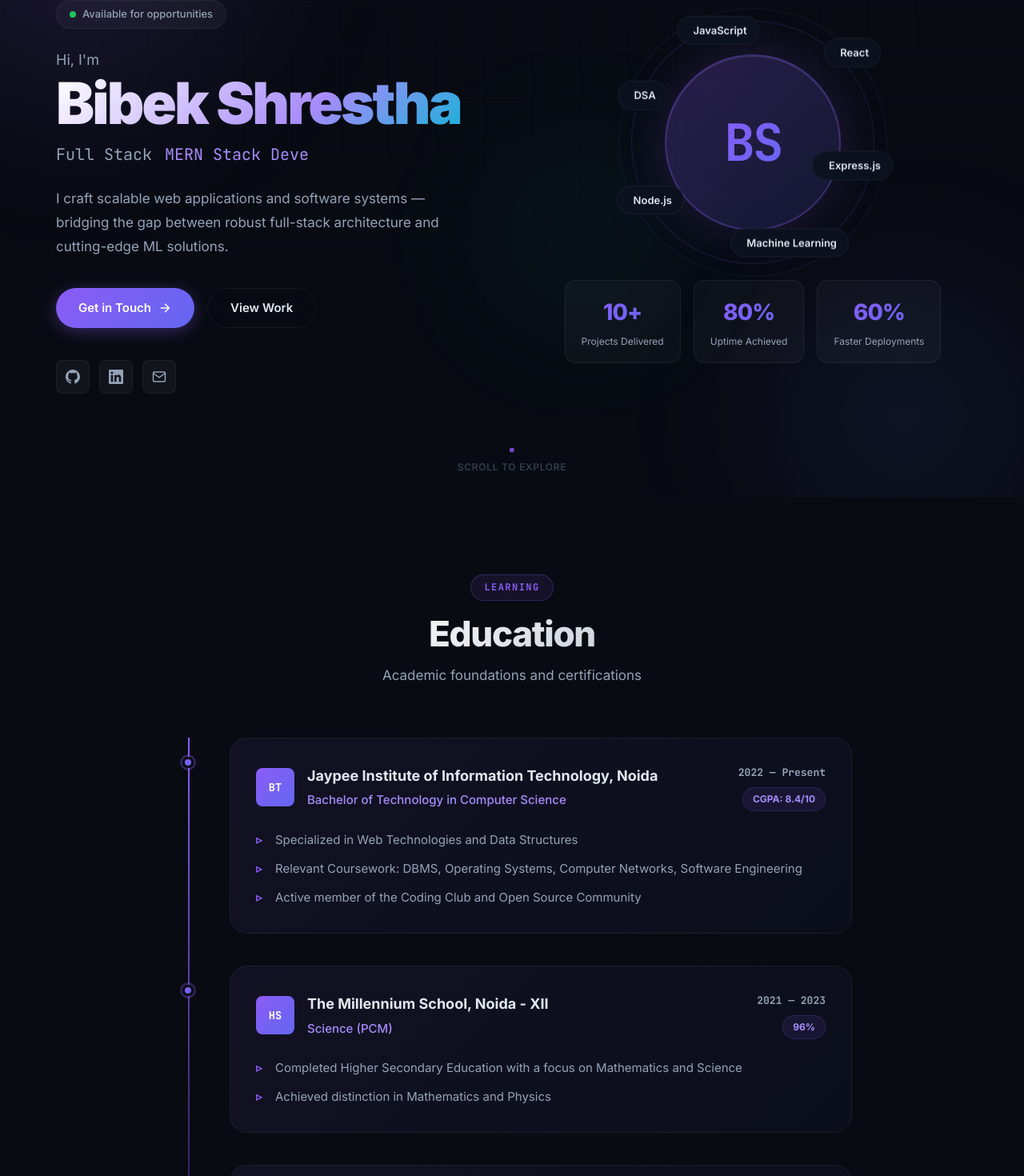
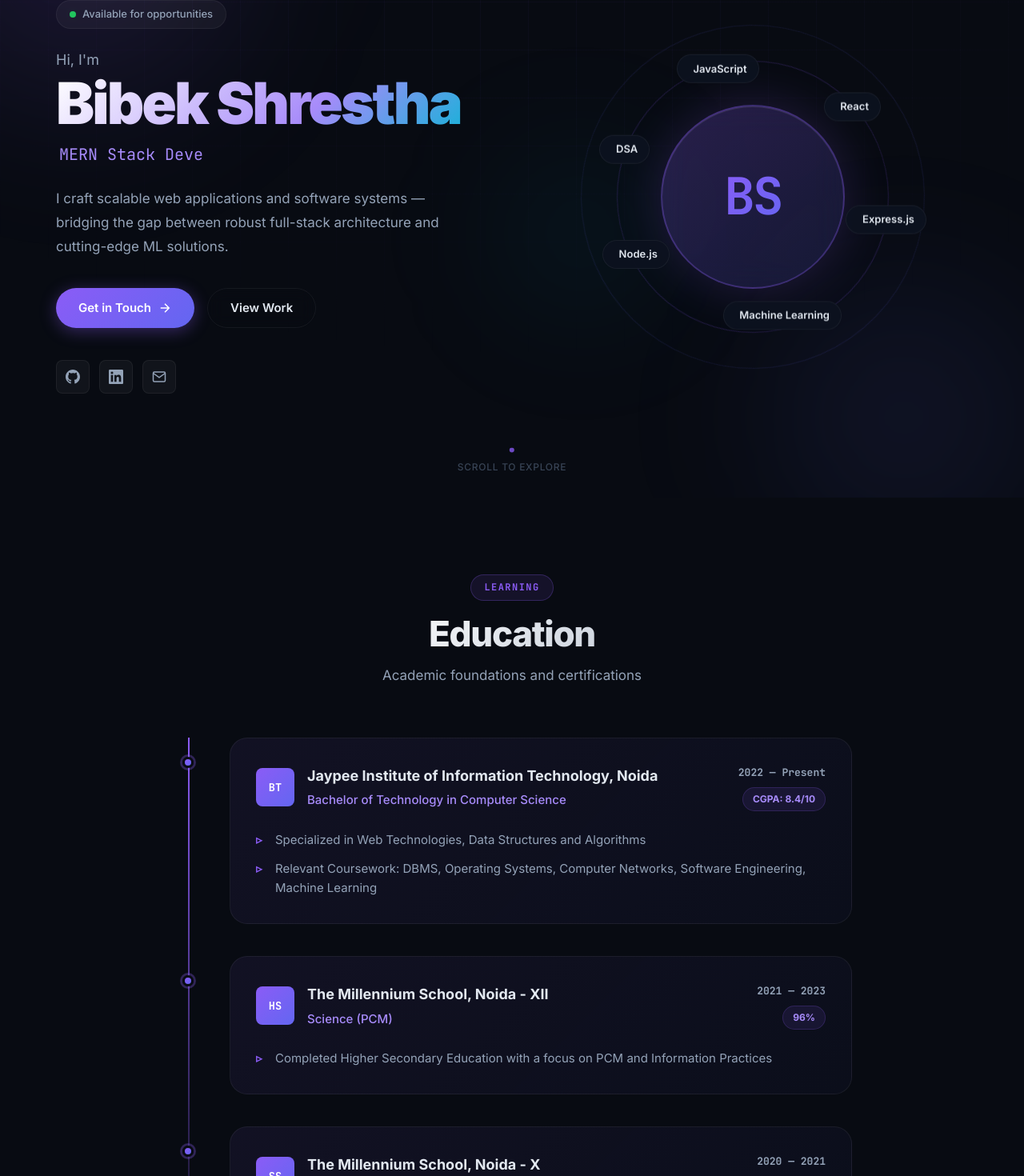
Before and after one commit to biibekk/portfolio, a React (Vite) app in the folder frontend/: page / in a window 1280 px wide. Shown: the part 178-1648 px from the top of the page at 80% size. Built offline with nearby package versions, Linux system fonts and the light colour scheme.

Commit message:
content corrections made

```diff
--- a/frontend/src/components/Education/Education.jsx
+++ b/frontend/src/components/Education/Education.jsx
@@ -10,9 +10,8 @@ const EDUCATION = [
     duration: '2022 — Present',
     score: 'CGPA: 8.4/10',
     details: [
-      'Specialized in Web Technologies and Data Structures',
-      'Relevant Coursework: DBMS, Operating Systems, Computer Networks, Software Engineering',
-      'Active member of the Coding Club and Open Source Community'
+      'Specialized in Web Technologies, Data Structures and Algorithms',
+      'Relevant Coursework: DBMS, Operating Systems, Computer Networks, Software Engineering, Machine Learning',
     ],
     initials: 'BT'
   },
@@ -23,8 +22,7 @@ const EDUCATION = [
     duration: '2021 — 2023',
     score: '96%',
     details: [
-      'Completed Higher Secondary Education with a focus on Mathematics and Science',
-      'Achieved distinction in Mathematics and Physics'
+      'Completed Higher Secondary Education with a focus on PCM and Information Practices',
     ],
     initials: 'HS'
   },
@@ -35,8 +33,8 @@ const EDUCATION = [
     duration: '2020 — 2021',
     score: '98.2%',
     details: [
-      'Completed Secondary Education with distinction',
-      'Awarded for academic excellence and extra-curricular participation'
+      // 'Completed Secondary Education with distinction',
+      // 'Awarded for academic excellence and extra-curricular participation'
     ],
     initials: 'SS'
   }
--- a/frontend/src/components/FAQ/FAQ.jsx
+++ b/frontend/src/components/FAQ/FAQ.jsx
@@ -6,7 +6,7 @@ const FAQS = [
     id: 'faq-1',
     question: 'What types of projects do you specialize in?',
     answer:
-      'I specialize in full-stack web applications, NFT marketplaces, SaaS platforms, ERP systems, B2B/B2C travel platforms, and Web3 dApps. My expertise spans from elegant React frontends to robust Laravel/Node.js backends and blockchain smart contracts.',
+      'I specialize in building full-stack applications and intelligent AI-driven systems. My expertise ranges from developing high-performance React frontends and Node.js backends to engineering complex machine learning pipelines and algorithmic simulations. I focus on creating scalable, data-centric solutions that solve real-world problems.',
   },
   {
     id: 'faq-2',
@@ -24,7 +24,8 @@ const FAQS = [
     id: 'faq-4',
     question: 'What makes you different from other developers?',
     answer:
-      'My unique combination of full-stack web expertise and machine learning knowledge lets me build both traditional and decentralized applications. I focus on scalable architecture, clean code, and measurable outcomes — like reducing deployment time by 60% and maintaining 80% uptime across production environments.',
+      'What makes me unique is my ability to seamlessly integrate  Machine Learning into production-ready full-stack architectures. I don’t just build interfaces; I engineer intelligent systems with measurable impact. I bridge the gap between complex algorithmic research and user-centric deployment.',
+      // 'What makes me unique is my ability to seamlessly integrate  Machine Learning into production-ready full-stack architectures. I don’t just build interfaces; I engineer intelligent systems with measurable impact—like achieving 98% accuracy in predictive models for agriculture or driving a 50 conversion rate in lead generation for business platforms. I bridge the gap between complex algorithmic research and user-centric deployment.',
   },
 ]
 
--- a/frontend/src/components/Hero/Hero.css
+++ b/frontend/src/components/Hero/Hero.css
@@ -167,20 +167,20 @@
 
 .avatar-ring {
   position: absolute;
-  inset: -12px;
+  inset: -30px;
   border-radius: 50%;
   border: 1.5px solid rgba(139,92,246,0.2);
   animation: spin-ring 12s linear infinite;
 }
 .avatar-ring-2 {
-  inset: -28px;
+  inset: -75px;
   border-color: rgba(99,102,241,0.12);
   animation-duration: 20s;
   animation-direction: reverse;
 }
 
 .avatar-circle {
-  width: 220px; height: 220px;
+  width: 230px; height: 230px;
   border-radius: 50%;
   background: linear-gradient(135deg, rgba(139,92,246,0.25), rgba(99,102,241,0.15));
   border: 2px solid rgba(139,92,246,0.3);
@@ -219,11 +219,11 @@
 }
 .tag-icon { font-size: 1rem; }
 .tag-1 { top: 5%;  right: -20px; animation-delay: 0s; }
-.tag-2 { bottom: 15%; left: -30px; animation-delay: 1s; }
-.tag-3 { top: 55%; right: -35px; animation-delay: 2s; }
-.tag-4 { top: -4%; left: 16%;  animation-delay: 0.5s; }
-.tag-5 { bottom: -10px; right: 20px; animation-delay: 1.5s; }
-.tag-6 { top: 25%; right: 88%;  animation-delay: 0.5s; }
+.tag-2 { bottom: 15%; left: -48px; animation-delay: 1s; }
+.tag-3 { top: 55%; right: -77px; animation-delay: 2s; }
+.tag-4 { top: -11%; left: 16%;  animation-delay: 0.5s; }
+.tag-5 { bottom: -33px; right: 29px; animation-delay: 1.5s; }
+.tag-6 { top: 25%; right: 96%;  animation-delay: 0.5s; }
 
 .stat-cards {
   display: flex;
--- a/frontend/src/components/Hero/Hero.jsx
+++ b/frontend/src/components/Hero/Hero.jsx
@@ -5,7 +5,7 @@ const TYPED_WORDS = [
   'Software Developer',
   'MERN Stack Developer',
   'Problem Solver',
-  'ML Engineer',
+  'Machine Learning Engineer',
 ]
 
 const STATS = [
@@ -136,7 +136,7 @@ export default function Hero() {
           <h1 className="hero-name">Bibek Shrestha</h1>
 
           <div className="hero-title-wrapper" aria-label={`Full Stack ${typedText}`}>
-            <span className="hero-title-prefix">Full Stack&nbsp;</span>
+            <span className="hero-title-prefix"></span>
             <span className="hero-title-typed">{typedText}</span>
             <span className="cursor-blink" aria-hidden="true">|</span>
           </div>
@@ -196,9 +196,9 @@ export default function Hero() {
             <div className="floating-tag tag-6"><span className="tag-icon"></span> DSA</div>
           </div>
 
-          <div className="stat-cards">
+          {/* <div className="stat-cards">
             {STATS.map((stat) => <StatCard key={stat.id} stat={stat} />)}
-          </div>
+          </div> */}
         </div>
       </div>
 
--- a/frontend/src/components/Projects/Projects.css
+++ b/frontend/src/components/Projects/Projects.css
@@ -58,6 +58,14 @@
   background: rgba(139,92,246,0.1);
 }
 
+.project-link.live-icon {
+  width: auto;
+  padding: 0 0.75rem;
+  gap: 0.5rem;
+  font-size: 0.8rem;
+  font-weight: 600;
+}
+
 .project-name {
   font-size: 1.125rem;
   font-weight: 700;
--- a/frontend/src/components/Projects/Projects.jsx
+++ b/frontend/src/components/Projects/Projects.jsx
@@ -6,7 +6,7 @@ const PROJECTS = [
   {
     id: 'project-movenleap',
     icon: '🚀',
-    name: 'Move n Leap | Freelance Full-Stack Developer',
+    name: 'Move N Leap | Freelance Full-Stack Developer',
     description: 'A performance-driven platform designed to streamline student enquiries and automate business communications.',
     points: [
       'Developed and deployed a mobile-first landing page using React, improving accessibility and user engagement.',
@@ -14,8 +14,7 @@ const PROJECTS = [
       'Generated 30–50 qualified enquiries from 50–100 visits, contributing to increased student enrollments.',
     ],
     tech: ['React.js', 'Node.js', 'Express.js', 'MongoDB Atlas', 'Resend API'],
-    github: '#',
-    live: '#',
+    live: 'https://move-n-leap-frontend.onrender.com',
   },
   {
     id: 'project-krishimitra',
@@ -44,8 +43,7 @@ const PROJECTS = [
       'Integrated airport network data, flight details, and schedules using efficient file handling techniques.',
     ],
     tech: ['C++', 'Data Structures', 'Algorithms', 'Floyd–Warshall', 'Priority Queue'],
-    github: '#',
-    live: '#',
+    github: 'https://github.com/biibekk/air-traffic-controller-simulation',
   },
   {
     id: 'project-rainfall-prediction',
@@ -59,8 +57,7 @@ const PROJECTS = [
       'Compared model performance using metrics such as accuracy, precision, recall, RMSE, and R2.',
     ],
     tech: ['Python', 'Scikit-learn', 'Pandas', 'NumPy', 'Matplotlib', 'ML'],
-    github: '#',
-    live: '#',
+    github: 'https://github.com/biibekk/Rainfall-Prediction-Delhi-NCR-ML',
   },
     {
     id: 'project-network-modeling',
@@ -69,8 +66,8 @@ const PROJECTS = [
     description:
       'An interactive platform for simulating and analyzing computer network structures. Visualizes network topologies, routing paths, and performance metrics using graph-based models.',
     tech: ['React.js', 'Node.js', 'Cytoscape.js', 'Graph Theory', 'Graph Algorithms', 'REST APIs'],
-    github: '#',
-    live: '#',
+    github: 'https://github.com/biibekk/Modelling-Analysis-Computer-Network-Topologies',
+    live: 'https://modelling-analysis-computer-network.onrender.com',
   },
 ]
 
@@ -79,11 +76,9 @@ const GithubIcon = () => (
     <path d="M12 0C5.374 0 0 5.373 0 12c0 5.302 3.438 9.8 8.207 11.387.599.111.793-.261.793-.577v-2.234c-3.338.726-4.033-1.416-4.033-1.416-.546-1.387-1.333-1.756-1.333-1.756-1.089-.745.083-.729.083-.729 1.205.084 1.839 1.237 1.839 1.237 1.07 1.834 2.807 1.304 3.492.997.107-.775.418-1.305.762-1.604-2.665-.305-5.467-1.334-5.467-5.931 0-1.311.469-2.381 1.236-3.221-.124-.303-.535-1.524.117-3.176 0 0 1.008-.322 3.301 1.23A11.509 11.509 0 0 1 12 5.803c1.02.005 2.047.138 3.006.404 2.291-1.552 3.297-1.23 3.297-1.23.653 1.653.242 2.874.118 3.176.77.84 1.235 1.911 1.235 3.221 0 4.609-2.807 5.624-5.479 5.921.43.372.823 1.102.823 2.222v3.293c0 .319.192.694.801.576C20.566 21.797 24 17.3 24 12c0-6.627-5.373-12-12-12z" />
   </svg>
 )
-const ExternalIcon = () => (
-  <svg viewBox="0 0 24 24" fill="none" stroke="currentColor" strokeWidth="2">
-    <path d="M18 13v6a2 2 0 0 1-2 2H5a2 2 0 0 1-2-2V8a2 2 0 0 1 2-2h6" />
-    <polyline points="15 3 21 3 21 9" />
-    <line x1="10" y1="14" x2="21" y2="3" />
+const PlayIcon = () => (
+  <svg viewBox="0 0 24 24" fill="none" stroke="currentColor" strokeWidth="2.5" strokeLinecap="round" strokeLinejoin="round">
+    <polygon points="6 3 20 12 6 21 6 3" />
   </svg>
 )
 
@@ -107,13 +102,29 @@ export default function Projects() {
               <div className="project-title-row">
                 <h3 className="project-name">{proj.name}</h3>
                 <div className="project-links">
-                  <a href={proj.github} className="project-link" aria-label="View source">
-                    <GithubIcon />
-                  </a>
-                  <a href={proj.live} className="project-link" aria-label="Live demo">
-                    <ExternalIcon />
-                    {/* Live Demo */}
-                  </a>
+                  {proj.github && (
+                    <a
+                      href={proj.github}
+                      target="_blank"
+                      rel="noopener noreferrer"
+                      className="project-link"
+                      aria-label="View source"
+                    >
+                      <GithubIcon />
+                    </a>
+                  )}
+                  {proj.live && proj.live !== '#' && (
+                    <a
+                      href={proj.live}
+                      target="_blank"
+                      rel="noopener noreferrer"
+                      className="project-link live-icon"
+                      aria-label="Live demo"
+                    >
+                      {/* <span>Live Demo</span> */}
+                      <PlayIcon />
+                    </a>
+                  )}
                 </div>
               </div>
               <p className="project-description">{proj.description}</p>
```
